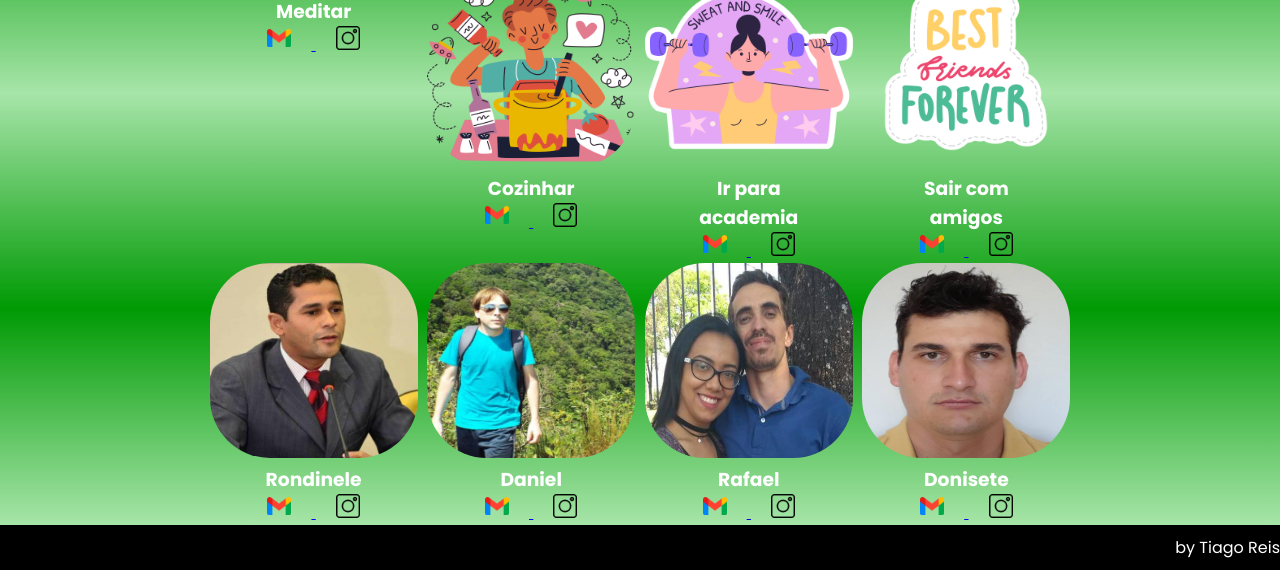
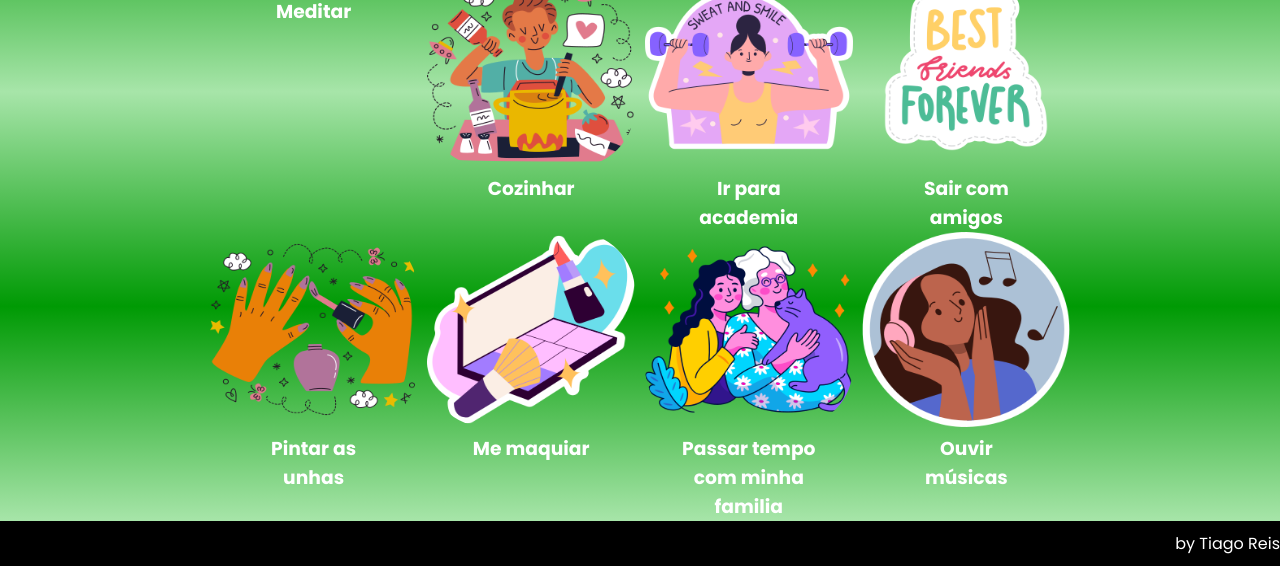
Before and after one commit to clarawisniewski/novo.respositorio, a plain HTML site: page index.html in a window 1280 px wide. Shown: the part 555-1125 px from the top of the page. Drawn offline with Linux system fonts and the light colour scheme.

Commit message:
Add files via upload

```diff
--- a/index.html
+++ b/index.html
@@ -18,7 +18,6 @@
             <li class="cabecalho-lista-item">Clara</li>
             <li class="cabecalho-lista-item">Blog</li>
         </ul>
-        <img class="cabecalho-imagem1" src="Logo.gif" alt="Logo do Tiago">
     </header>
     <section class="escola">
         <div class="escola-div-conteudo">
@@ -45,66 +44,58 @@
                 <h3 class="prof-nome">
                     Meditar
                 </h3>
-               <a href="mailto:tiago.reis@escola.pr.gov.br?subject=&body="> <img class="icones" src="gmail.png" alt="icone Gmail"> </a>
-               <a href="https://www.instagram.com/tiagomartinsreis/"> <img class="icones" src="instagram.png" alt="icone Instagram"> </a>
+
             </div>
             <div class="prof-div">
                 <img class="imagem-prof" src="imagem2.png" alt="Foto da Raquel">
                 <h3 class="prof-nome">
                     Cozinhar
                 </h3>
-                <a href="mailto:raquel.querion@escola.pr.gov.br ?subject=&body="> <img class="icones" src="gmail.png" alt="icone Gmail"> </a>
-                <a href="https://www.instagram.com/raqueldesouzaquerion/"> <img class="icones" src="instagram.png" alt="icone Instagram"> </a>
+
             </div>
             <div class="prof-div">
                 <img class="imagem-prof" src="imagem3.png" alt="Foto da Aline">
                 <h3 class="prof-nome">
                     Ir para academia
                 </h3>
-                <a href="mailto:aline.bernini@escola.pr.gov.br?subject=&body="> <img class="icones" src="gmail.png" alt="icone Gmail"> </a>
-                <a href="https://www.instagram.com/alinealvesbernini/"> <img class="icones" src="instagram.png" alt="icone Instagram"> </a>
+
             </div>
             <div class="prof-div">
                 <img class="imagem-prof" src="imagem4.png" alt="Foto da Mara">
                 <h3 class="prof-nome">
                     Sair com amigos
                 </h3>
-                <a href="mailto:lucimara.fabrim@escola.pr.gov.br?subject=&body="> <img class="icones" src="gmail.png" alt="icone Gmail"> </a>
-                <a href="https://www.instagram.com/mara_fabrim/"> <img class="icones" src="instagram.png" alt="icone Instagram"> </a>
+
             </div>
             <span></span>
             <span></span>
             <div class="prof-div">
-                <img class="imagem-prof" src="rondi.jpg" alt="Foto do Rondinele">
+                <img class="imagem-prof" src="Unhas.png" alt="Foto do Rondinele">
                 <h3 class="prof-nome">
-                    Rondinele
+                    Pintar as unhas
                 </h3>
-                <a href="mailto:rondinele.meira@escola.pr.gov.br?subject=&body="> <img class="icones" src="gmail.png" alt="icone Gmail"> </a>
-                <a href="https://www.instagram.com/rondinele_oficial/"> <img class="icones" src="instagram.png" alt="icone Instagram"> </a>
+
             </div>
             <div class="prof-div">
-                <img class="imagem-prof" src="dani.jpg" alt="Foto do Daniel">
+                <img class="imagem-prof" src="maquiagem.png" alt="Foto do Daniel">
                 <h3 class="prof-nome">
-                    Daniel
+                    Me maquiar
                 </h3>
-                <a href="mailto:daniel.silva4@escola.pr.gov.br?subject=&body="> <img class="icones" src="gmail.png" alt="icone Gmail"> </a>
-                <a href="https://www.instagram.com/dpsdaniel1983/"> <img class="icones" src="instagram.png" alt="icone Instagram"> </a>
+
             </div>
             <div class="prof-div">
-                <img class="imagem-prof" src="rafa.jpg" alt="Foto do Rafael">
+                <img class="imagem-prof" src="familia.png" alt="Foto do Rafael">
                 <h3 class="prof-nome">
-                    Rafael
+                    Passar tempo com minha familia
                 </h3>
-                <a href="mailto:rafael.assumpcao@escola.pr.gov.br?subject=&body="> <img class="icones" src="gmail.png" alt="icone Gmail"> </a>
-                <a href="https://www.instagram.com/prassumpcao/"> <img class="icones" src="instagram.png" alt="icone Instagram"> </a>
+
             </div>
             <div class="prof-div">
-                <img class="imagem-prof" src="doni.jpg" alt="Foto do Donisete">
+                <img class="imagem-prof" src="musicas.png" alt="Foto do Donisete">
                 <h3 class="prof-nome">
-                    Donisete
+                    Ouvir músicas
                 </h3>
-                <a href="mailto:donisete.candeias@escola.pr.gov.br?subject=&body="> <img class="icones" src="gmail.png" alt="icone Gmail"> </a>
-                <a href="https://www.instagram.com/doni.candeias/"> <img class="icones" src="instagram.png" alt="icone Instagram"> </a>
+
             </div>
         </div>
     </section>
```
Also changed, not shown: Unhas.png (added), familia.png (added), maquiagem.png (added), musicas.png (added).
